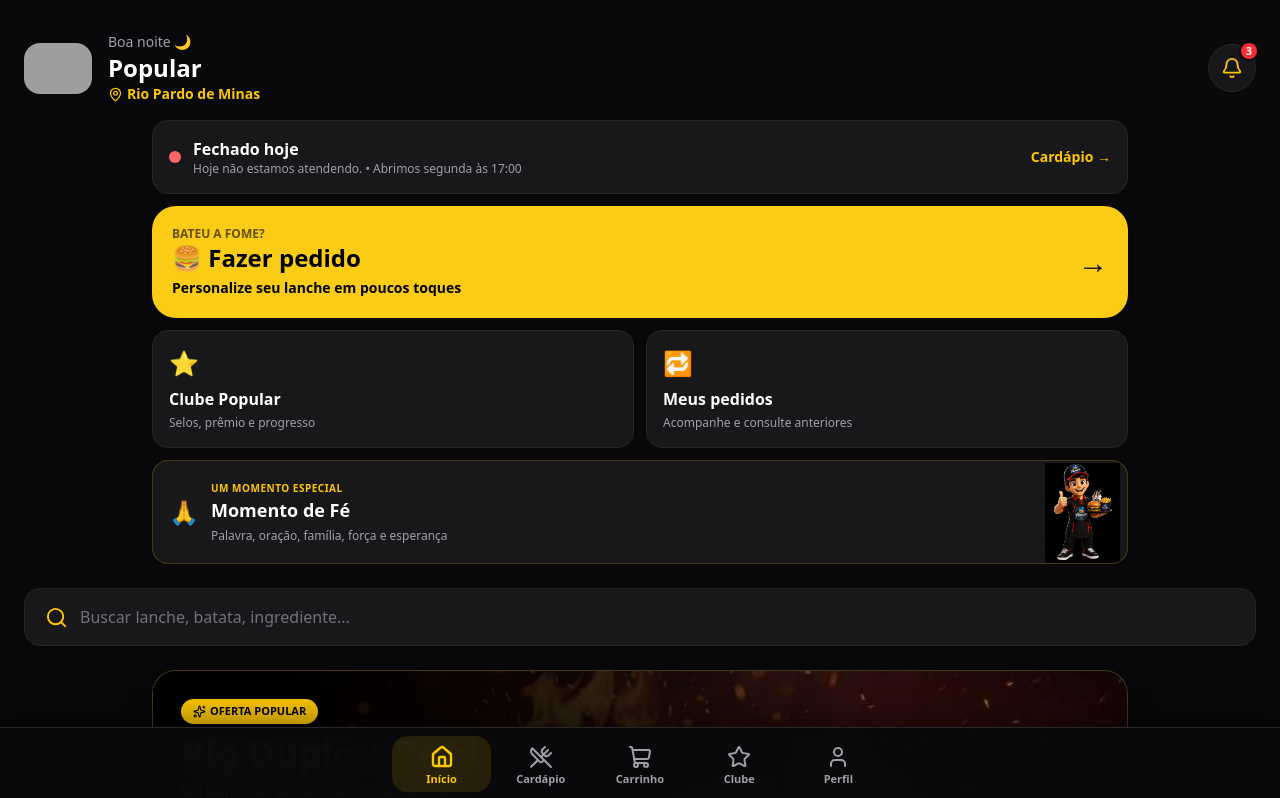
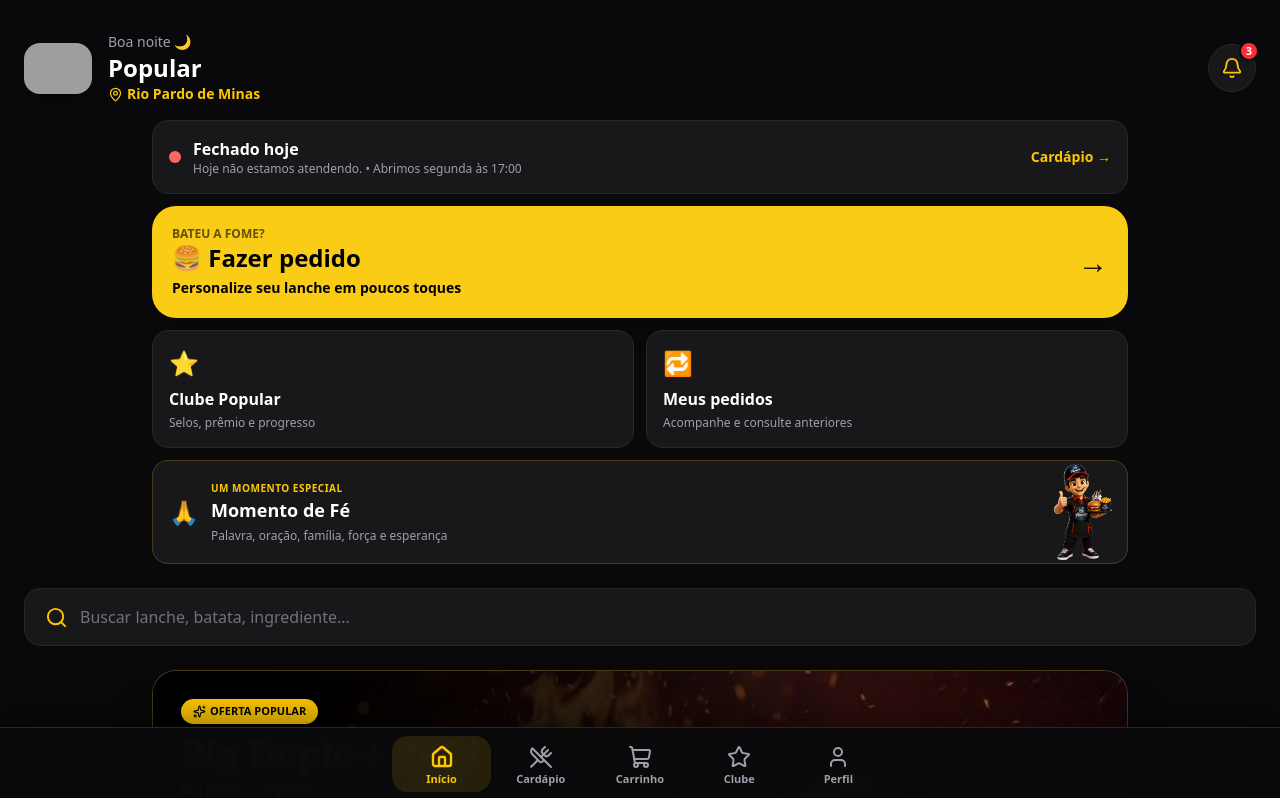
Before and after one commit to UniversalKnowledgeEcosystem/popular-app, a Next.js app: page / in a window 1280 px wide. Shown: the top 798 px of the page. Built offline with nearby package versions, Linux system fonts and the light colour scheme; grey boxes are pictures that could not be loaded.

Commit message:
fix: troca mascote jpeg pelo png transparente

```diff
--- a/app/page.tsx
+++ b/app/page.tsx
@@ -19,7 +19,7 @@ export default function Home(){return <main className="min-h-screen bg-zinc-950
    <Link href="/cardapio" className="popular-primary col-span-2 rounded-3xl p-5 flex items-center justify-between shadow-xl active:scale-[.99] transition"><div><p className="text-xs font-black uppercase opacity-60">Bateu a fome?</p><h2 className="text-2xl font-black">🍔 Fazer pedido</h2><p className="text-sm font-semibold mt-1">Personalize seu lanche em poucos toques</p></div><span className="text-3xl">→</span></Link>
    <Link href="/fidelidade" className="bg-zinc-900 border border-zinc-800 rounded-2xl p-4"><span className="text-2xl">⭐</span><h3 className="font-black mt-2">Clube Popular</h3><p className="text-xs text-zinc-400 mt-1">Selos, prêmio e progresso</p></Link>
    <Link href="/biblioteca/pedidos" className="bg-zinc-900 border border-zinc-800 rounded-2xl p-4"><span className="text-2xl">🔁</span><h3 className="font-black mt-2">Meus pedidos</h3><p className="text-xs text-zinc-400 mt-1">Acompanhe e consulte anteriores</p></Link>
-   <Link href="/momento-de-fe" className="relative col-span-2 min-h-[104px] overflow-hidden bg-zinc-900 border border-yellow-400/20 rounded-2xl pl-4 pr-[92px] py-4 flex items-center active:scale-[.99] transition"><div className="flex items-center gap-3 relative z-10"><span className="text-2xl">🙏</span><div><p className="text-yellow-400 text-[10px] font-black tracking-wider">UM MOMENTO ESPECIAL</p><h3 className="font-black text-lg">Momento de Fé</h3><p className="text-xs text-zinc-400 mt-1">Palavra, oração, família, força e esperança</p></div></div><div className="absolute right-1 bottom-0 w-[82px] h-[100px]"><Image src="/MASCOTE%20POPULAR.jpeg" alt="Mascote da Popular" fill sizes="82px" className="object-contain object-bottom"/></div></Link>
+   <Link href="/momento-de-fe" className="relative col-span-2 min-h-[104px] overflow-hidden bg-zinc-900 border border-yellow-400/20 rounded-2xl pl-4 pr-[92px] py-4 flex items-center active:scale-[.99] transition"><div className="flex items-center gap-3 relative z-10"><span className="text-2xl">🙏</span><div><p className="text-yellow-400 text-[10px] font-black tracking-wider">UM MOMENTO ESPECIAL</p><h3 className="font-black text-lg">Momento de Fé</h3><p className="text-xs text-zinc-400 mt-1">Palavra, oração, família, força e esperança</p></div></div><div className="absolute right-1 bottom-0 w-[82px] h-[100px]"><Image src="/MASCOTE%20POPULAR.png" alt="Mascote da Popular" fill sizes="82px" className="object-contain object-bottom"/></div></Link>
   </div>
  </section>
  <SearchBar/>
```
